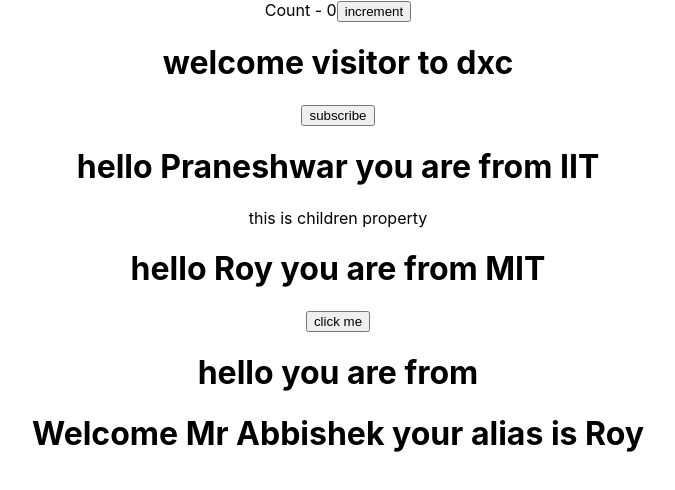
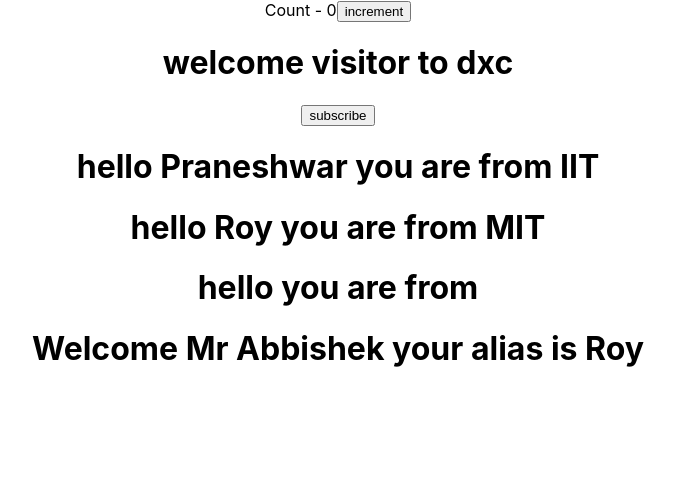
Before and after one commit to Praneshwar24/dxcreactapp, a React (Create React App) app: page / in a window 1280 px wide. Shown: the top 490 px of the page, without its empty margins (302-977 px from the left). Built offline with nearby package versions, Linux system fonts and the light colour scheme.

Commit message:
destructuring props

```diff
--- a/src/components/Greet.js
+++ b/src/components/Greet.js
@@ -4,12 +4,12 @@ import React from 'react'
     return <h1>Welcome Praneshwar</h1>
 } */
 
-const Greet = (props) => {
-    console.log(props);
+const Greet = props => {
+    const {name,college} = props
+    //console.log(props);
     return (
         <div>
-              <h1> hello  {props.name} you are from {props.college}</h1>
-            {props.children}
+              <h1> hello  {name} you are from {college}</h1>
         </div>
     )
 }
```
